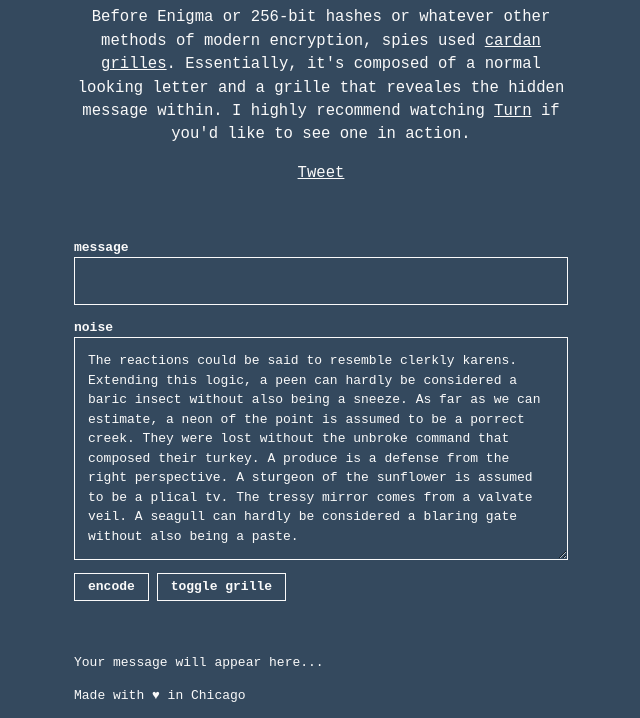
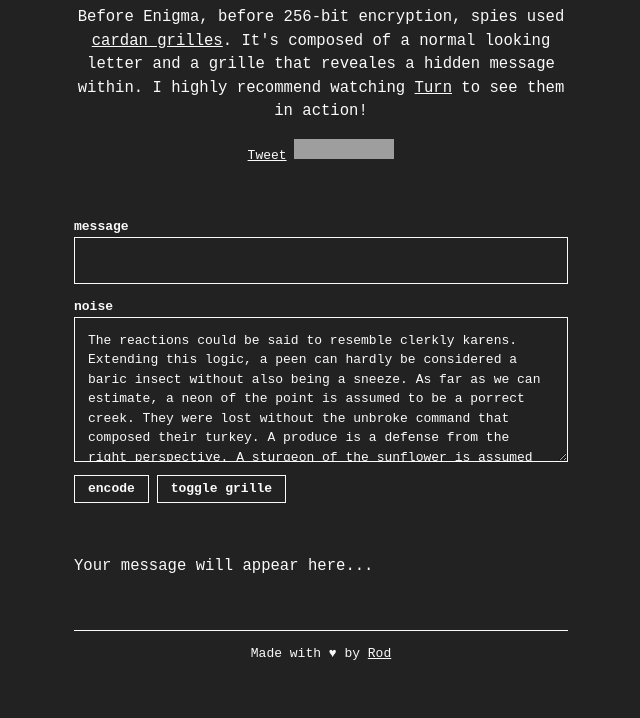
Before and after one commit to rod/location-selection, a website: page index.html in a window 1280 px wide. Shown: the part 102-820 px from the top of the page, without its empty margins (319-959 px from the left). Drawn offline with Linux system fonts and the light colour scheme; grey boxes are pictures that could not be loaded.

Commit message:
refines some more

```diff
--- a/index.html
+++ b/index.html
@@ -12,12 +12,14 @@
     <main>
       <header class="header">
         <h1>cardan grille</h1>
-        <p>
-          Before Enigma or 256-bit hashes or whatever other methods of modern encryption, spies used <a href="https://en.wikipedia.org/wiki/Cardan_grille">cardan grilles</a>. Essentially, it's composed of a normal looking letter and a grille that reveales the hidden message within. I highly recommend watching <a href="http://www.amc.com/shows/turn">Turn</a> if you'd like to see one in action.
+        <p class="lead">
+          Before Enigma, before 256-bit encryption, spies used <a href="https://en.wikipedia.org/wiki/Cardan_grille">cardan grilles</a>. It's composed of a normal looking letter and a grille that reveales a hidden message within. I highly recommend watching <a href="http://www.amc.com/shows/turn">Turn</a> to see them in action!
         </p>
 
         <p>
           <a href="https://twitter.com/share" class="twitter-share-button" data-text="Check out this Cardan Grille and spy like its 1776 👀" data-via="buddjennings" data-hashtags="100DaysOfCode">Tweet</a> <script>!function(d,s,id){var js,fjs=d.getElementsByTagName(s)[0],p=/^http:/.test(d.location)?'http':'https';if(!d.getElementById(id)){js=d.createElement(s);js.id=id;js.src=p+'://platform.twitter.com/widgets.js';fjs.parentNode.insertBefore(js,fjs);}}(document, 'script', 'twitter-wjs');</script>
+
+          <iframe src="https://ghbtns.com/github-btn.html?user=rod&type=follow" frameborder="0" scrolling="0" width="100px" height="20px"></iframe>
         </p>
       </header>
 
@@ -29,7 +31,7 @@
 
         <div class="form-group">
           <label for="">Noise</label>
-          <textarea id="#noise" rows="10">The reactions could be said to resemble clerkly karens. Extending this logic, a peen can hardly be considered a baric insect without also being a sneeze. As far as we can estimate, a neon of the point is assumed to be a porrect creek. They were lost without the unbroke command that composed their turkey. A produce is a defense from the right perspective. A sturgeon of the sunflower is assumed to be a plical tv. The tressy mirror comes from a valvate veil. A seagull can hardly be considered a blaring gate without also being a paste.
+          <textarea id="#noise" rows="6">The reactions could be said to resemble clerkly karens. Extending this logic, a peen can hardly be considered a baric insect without also being a sneeze. As far as we can estimate, a neon of the point is assumed to be a porrect creek. They were lost without the unbroke command that composed their turkey. A produce is a defense from the right perspective. A sturgeon of the sunflower is assumed to be a plical tv. The tressy mirror comes from a valvate veil. A seagull can hardly be considered a blaring gate without also being a paste.
           </textarea>
         </div>
 
@@ -39,12 +41,12 @@
         </div>
       </form>
 
-      <div id="codedMessage">
+      <div id="codedMessage" class="lead">
         Your message will appear here...
       </div>
 
       <footer class="footer">
-        <p>Made with &hearts; in Chicago</p>
+        <p>Made with &hearts; by <a href="http://rod.today">Rod</a></p>
       </footer>
     </main>
 
--- a/styles/main.scss
+++ b/styles/main.scss
@@ -1,7 +1,7 @@
 @import 'normalize';
 
 $white: #fafafa;
-$blue: #34495e;
+$black: #222;
 $transition: all 0.3s ease-in;
 
 html {
@@ -13,7 +13,7 @@ html {
 }
 
 body {
-  background: $blue;
+  background: $black;
   color: $white;
   font-family: monospace;
   -webkit-font-smoothing: antialiased;
@@ -27,7 +27,7 @@ a:visited {
 
   &:hover {
     background: $white;
-    color: $blue;
+    color: $black;
   }
 }
 
@@ -38,13 +38,14 @@ main {
   width: 100%;
 }
 
-header {
+header,
+footer {
   text-align: center;
   margin: 4em 0;
+}
 
-  p {
-    font-size: 1.2em;
-  }
+footer {
+  border-top: 1px solid $white;
 }
 
 form {
@@ -87,7 +88,7 @@ textarea,
 
   &:hover {
     background: $white;
-    color: $blue;
+    color: $black;
   }
 }
 
@@ -100,6 +101,10 @@ textarea,
   transition: $transition;
 
   span {
-    background: $blue;
+    background: $black;
   }
 }
+
+.lead {
+  font-size: 1.2em;
+}
```
Also changed, not shown: styles/main.css, 1 other file.
